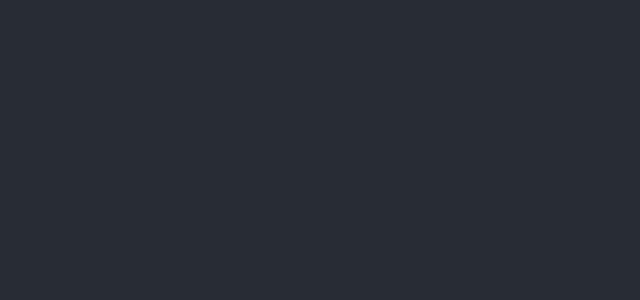
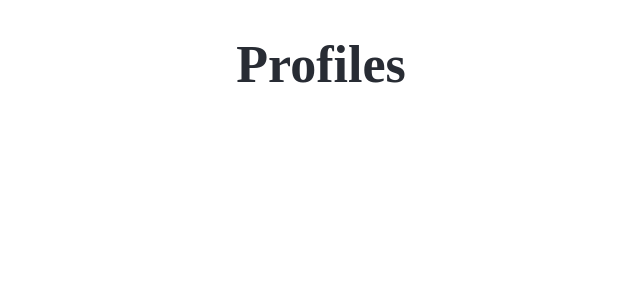
Before and after one commit to codeDragon491/profile-browser, a React (Create React App) app: page / in a window 1280 px wide. Shown: the top 300 px of the page, without its empty margins (319-959 px from the left). Built offline with nearby package versions, Linux system fonts and the light colour scheme.

Commit message:
Create profiles component and do some initial styling

```diff
--- a/src/App.css
+++ b/src/App.css
@@ -1,38 +1,12 @@
 .App {
   text-align: center;
 }
-
-.App-logo {
-  height: 40vmin;
-  pointer-events: none;
-}
-
-@media (prefers-reduced-motion: no-preference) {
-  .App-logo {
-    animation: App-logo-spin infinite 20s linear;
-  }
-}
-
 .App-header {
-  background-color: #282c34;
+  background-color: white;
   min-height: 100vh;
   display: flex;
   flex-direction: column;
   align-items: center;
-  justify-content: center;
   font-size: calc(10px + 2vmin);
-  color: white;
+  color: #282c34;
 }
-
-.App-link {
-  color: #61dafb;
-}
-
-@keyframes App-logo-spin {
-  from {
-    transform: rotate(0deg);
-  }
-  to {
-    transform: rotate(360deg);
-  }
-}
--- a/src/App.tsx
+++ b/src/App.tsx
@@ -1,10 +1,13 @@
 import React from 'react';
 import './App.css';
+import './profiles/Index'
+import Profiles from './profiles/Index';
 
 function App() {
   return (
     <div className="App">
       <header className="App-header">
+        <Profiles/>
       </header>
     </div>
   );
--- /dev/null
+++ b/src/profiles/Index.css
@@ -0,0 +1,3 @@
+.heading-1 {
+    font-family: Recoleta,'Times New Roman',sans-serif;
+}
--- /dev/null
+++ b/src/profiles/Index.tsx
@@ -0,0 +1,12 @@
+import React from 'react';
+import './Index.css';
+
+function Profiles() {
+  return (
+    <div className="profiles">
+        <h1 className="heading-1">Profiles</h1>
+    </div>
+  );
+}
+
+export default Profiles;
```
